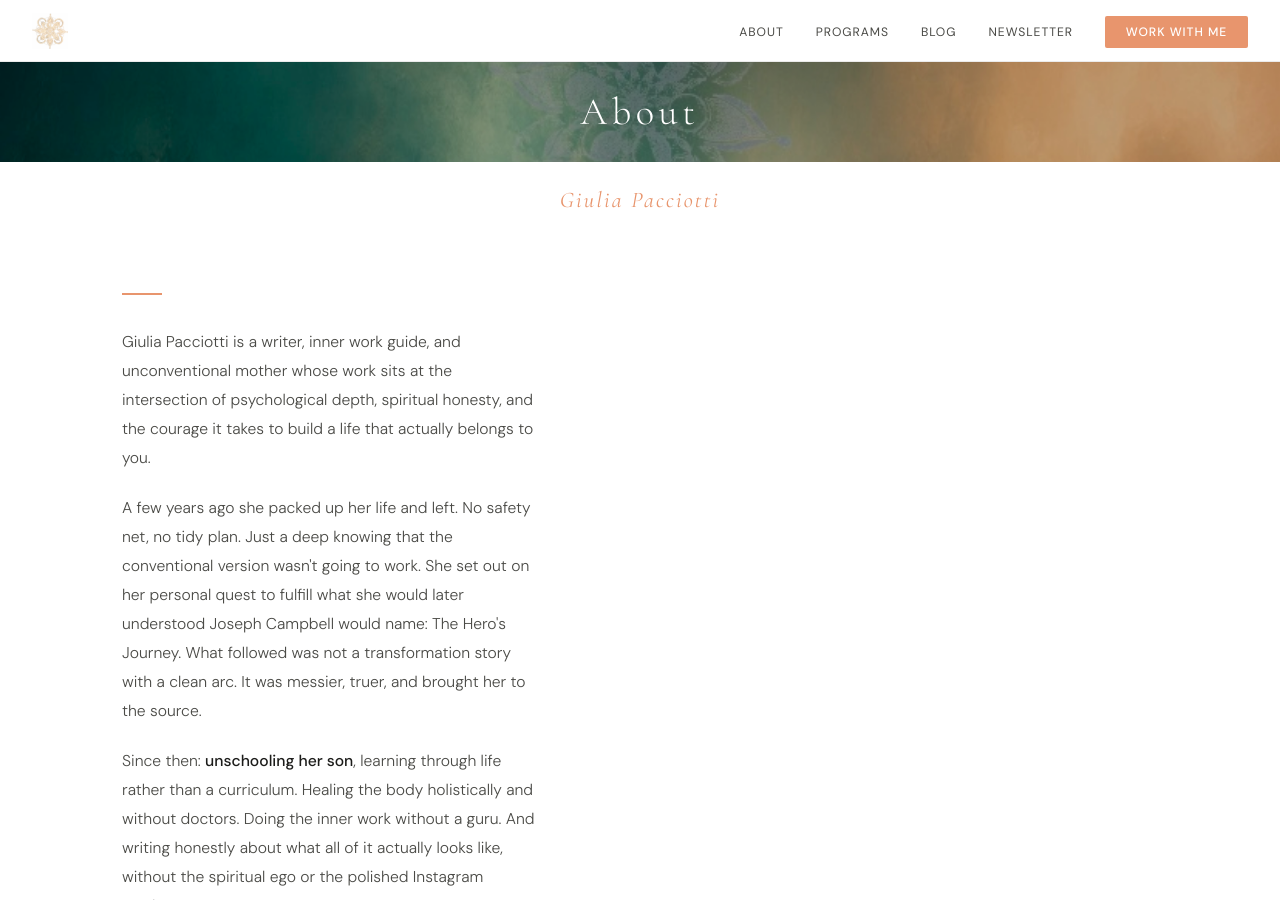
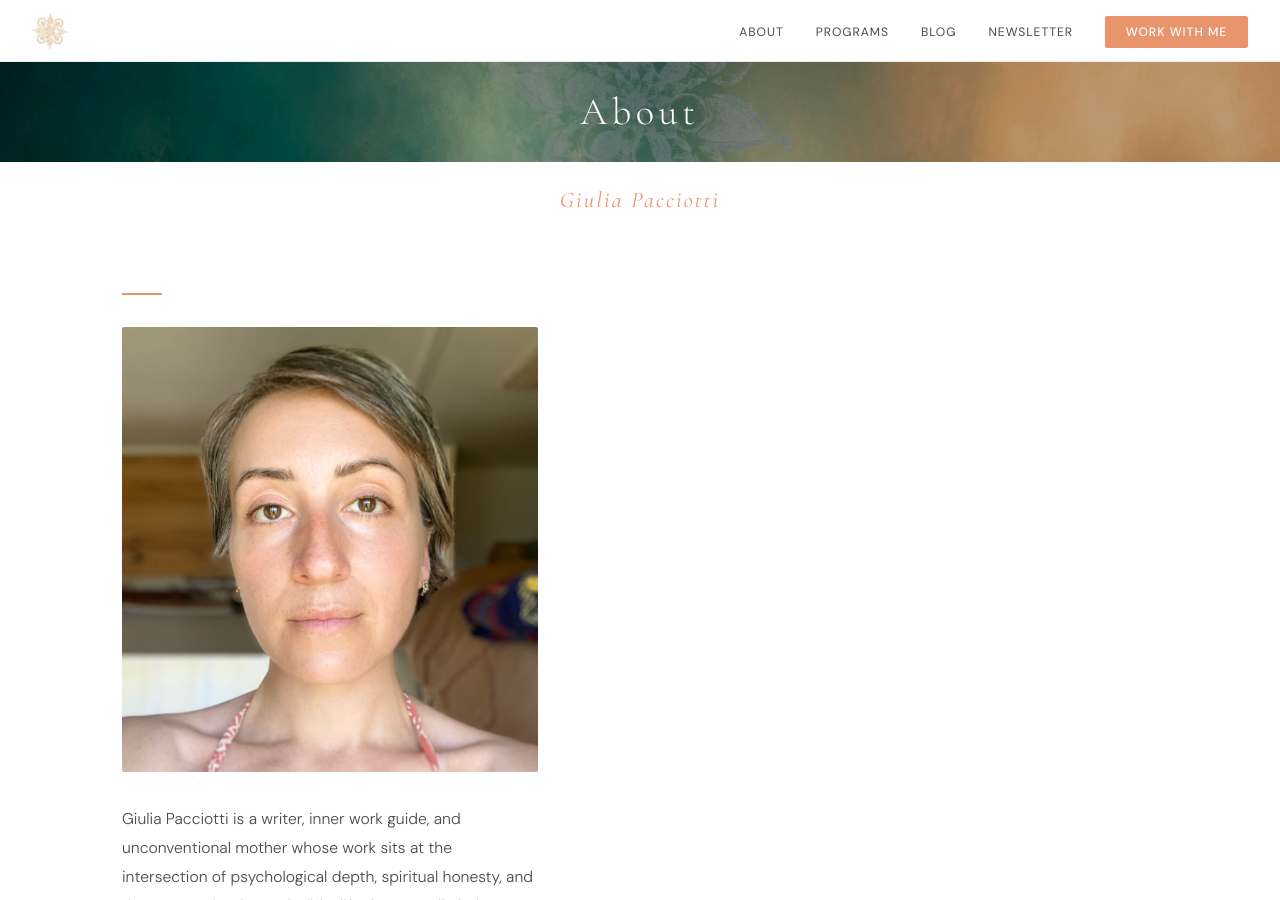
Before and after one commit to Blubell26/giuliapacciotti.com, a Jekyll site: the page built from about.md, in a window 1280 px wide and 900 px high. Built offline with Jekyll 4.4.1, drawn with Linux system fonts in a browser that asks for light colours.

Commit message:
Update about.html

```diff
--- a/_layouts/about.html
+++ b/_layouts/about.html
@@ -78,6 +78,7 @@ body{font-family:'DM Sans',sans-serif;background:#fff;color:var(--dark);padding-
   <div class="about-grid">
     <div class="about-body">
       <div class="sec-rule"></div>
+<img src="/IMG_3043.jpeg" alt="Giulia Pacciotti" style="width:100%;max-width:420px;border-radius:2px;display:block;margin-bottom:2rem;">
 
       <p>Giulia Pacciotti is a writer, inner work guide, and unconventional mother whose work sits at the intersection of psychological depth, spiritual honesty, and the courage it takes to build a life that actually belongs to you.</p>
 
```
